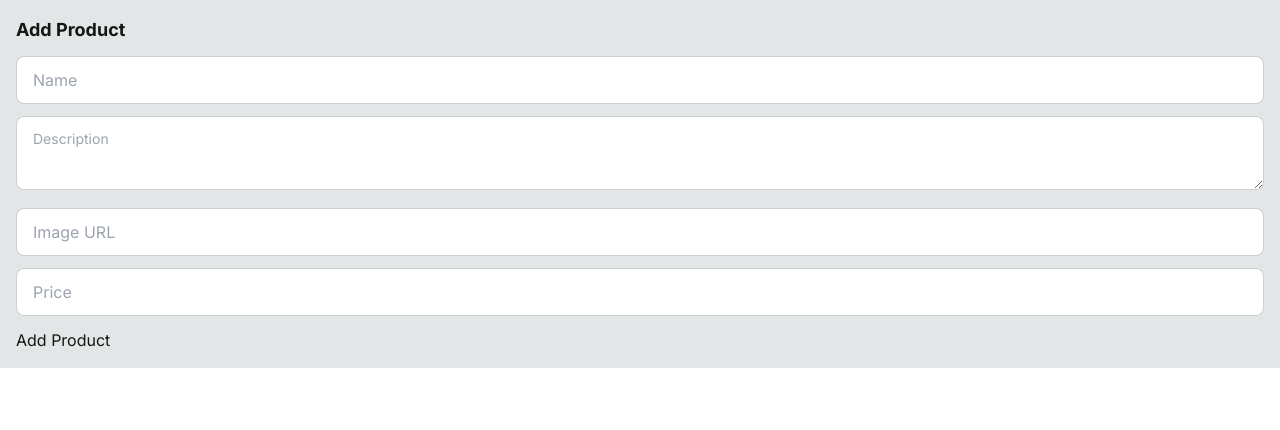
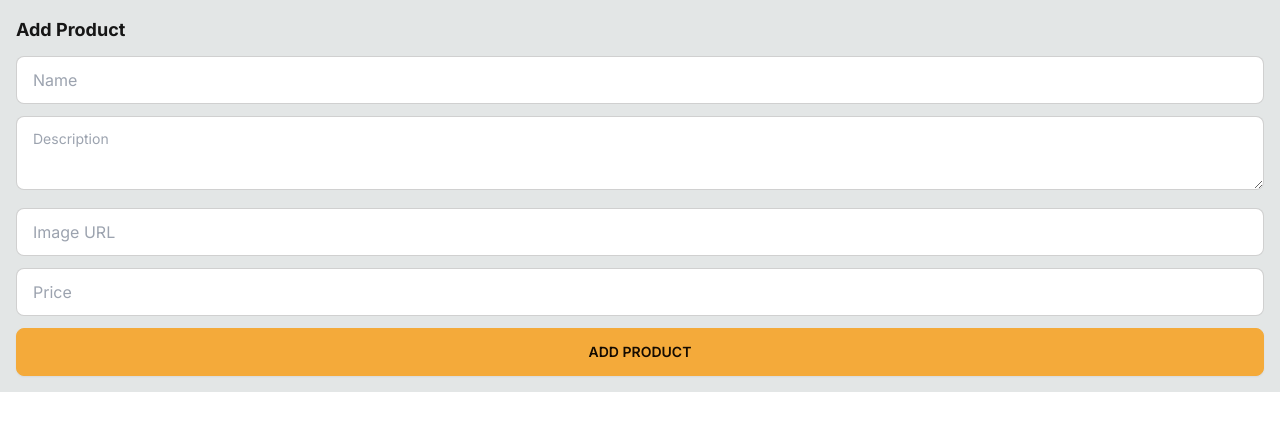
Before and after one commit to isinnur/nextjs-ecommerce, a Next.js app: page /add-product in a window 1280 px wide. Shown: the top 430 px of the page. Built offline with nearby package versions, Linux system fonts and the light colour scheme.

Commit message:
feat(FormSubmitButton): add pending status

```diff
--- a/src/app/add-product/page.tsx
+++ b/src/app/add-product/page.tsx
@@ -56,7 +56,7 @@ import { redirect } from "next/navigation";
                 type="number"
                 className="input-bordered  input mb-3 w-full"
             />
-            <FormSubmitButton className="btn btn-primary btn-block" type="submit">Add Product</FormSubmitButton>
+            <FormSubmitButton className="btn-block" >ADD PRODUCT</FormSubmitButton>
         </form>
        </div>
     )
--- a/src/components/FormSubmitButton.tsx
+++ b/src/components/FormSubmitButton.tsx
@@ -2,6 +2,8 @@
 
 //belirli bir bileşen için props türlerini almak için kullanılır.
 import React, { ComponentProps } from "react";
+import {useFormStatus } from "react-dom";
+//import { useState } from "react";
 
 //children ve className olmak üzere iki özellik ve ComponentProps türüyle birleştirilerek tanımlanır.
 type FormSubmitButtonProps = {
@@ -14,9 +16,16 @@ export default function FormSubmitButton(
     //Bu bileşen, children ve className adlı iki parametre alır
     {children,className} : FormSubmitButtonProps //bunların türünü FormSubmitButtonProps olarak belirtir
 ){
+   const {pending} = useFormStatus();
     return (
         //bileşenin dönüş değeri olarak, children değerini içeren bir düğme öğesi döndürülür.
-        <button> {children} </button>
+        <button
+        className={`btn btn-primary ${className}`}
+        type="submit"
+        disabled= {pending}
+        >
+            {pending && <span className="loading load-spinner"/>}
+            {children}</button>
     )
 }
 
```
